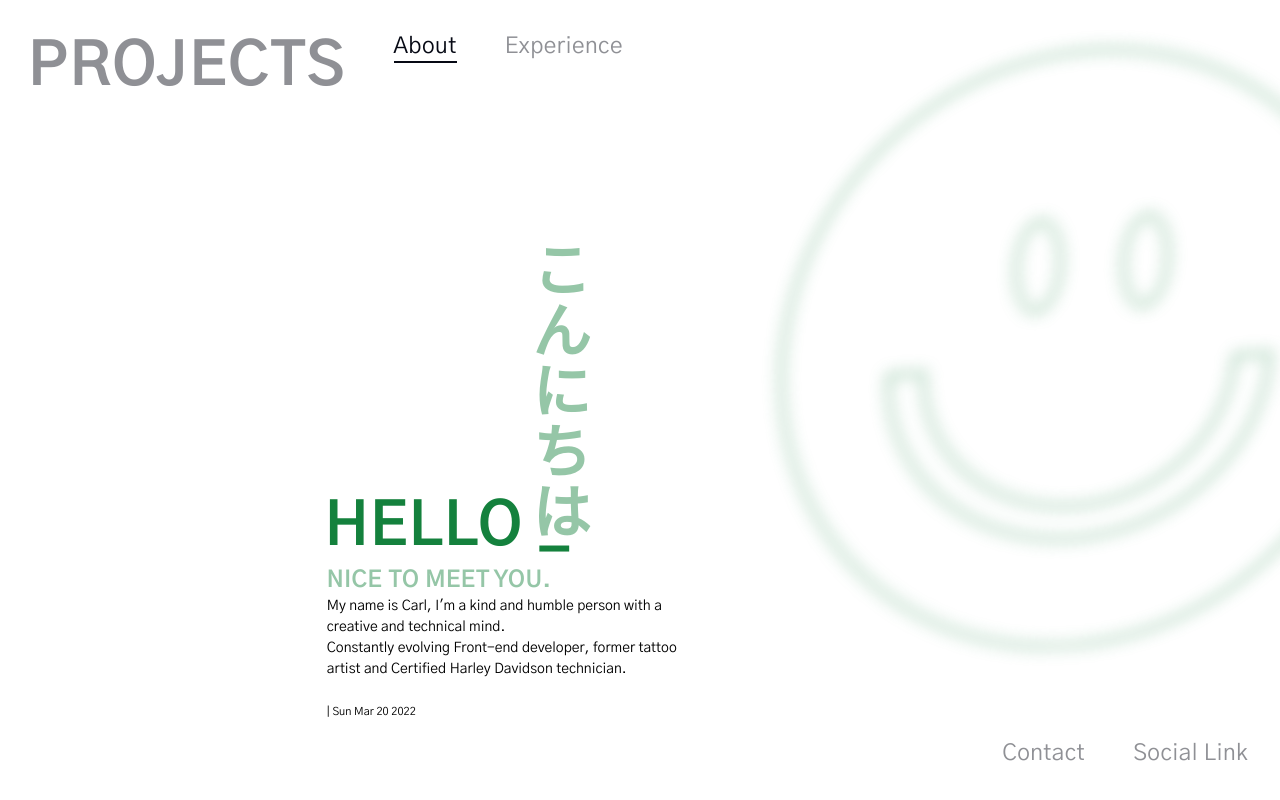
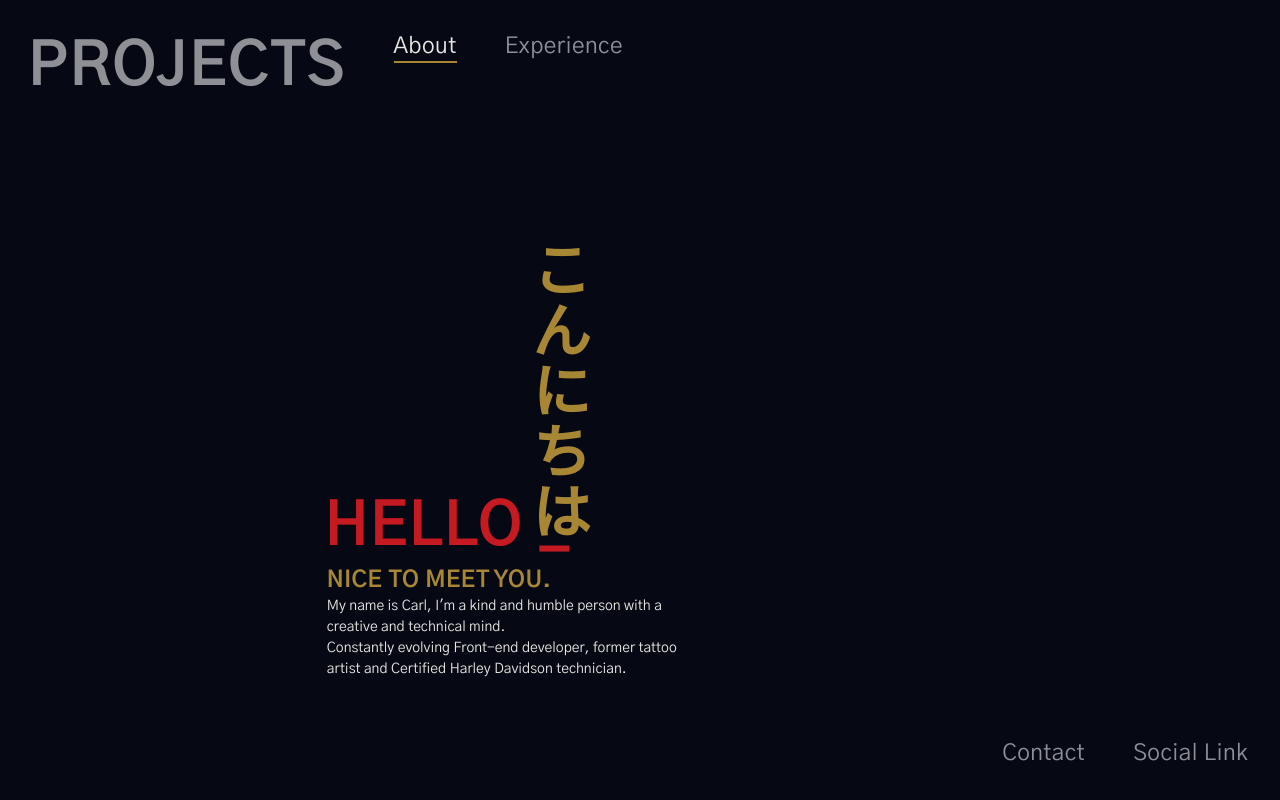
Before and after one commit to carl-vanman/Portfolio, a React (Create React App) app: page / in a window 1280 px wide. Built offline with nearby package versions, Linux system fonts and the light colour scheme.

Commit message:
change the colour settings to dark theme

```diff
--- a/src/index.css
+++ b/src/index.css
@@ -7,19 +7,22 @@
     font-family: "Gothic A1", sans-serif;
 }
 
-:root {
-    /* Colours */
-    --clr-primary: #060914;
+/*
+	version 1. Green white
+	--clr-primary: #060914;
     --clr-primary-disable: #8f9095;
     --clr-secondary: #14813d;
     --clr-secondary-disable: #95c6a7;
 
-    /* Dark mode */
-    --dark-mode-primary: #ffffff;
-    --dark-mode-primary-disable: #8f9095;
-    --dark-mode-secondary: #2873c5;
-    --dark-mode-secondary-disable: #9ec0e5;
-    --dark-mode-background: #060914;
+*/
+
+:root {
+    /* Colours version 2*/
+    --clr-primary: #e9e8e5;
+    --clr-primary-disable: #8f9095;
+    --clr-secondary: #c51a22;
+    --clr-secondary-disable: #a78734;
+    --clr-primary_background: #060914;
 
     /* Typography */
     /* https://type-scale.com/ */
@@ -45,6 +48,12 @@
     --body-bottom-margin: 1.75em;
 
     --item-spacing: 48px;
+}
+
+/* setting for version 2 */
+body {
+    background-color: var(--clr-primary_background);
+    color: var(--clr-primary);
 }
 
 h3,
@@ -101,7 +110,7 @@ a.link--active::after {
     content: "";
     height: 2px;
     width: 100%;
-    background-color: var(--clr-primary);
+    background-color: var(--clr-secondary-disable);
     position: absolute;
     left: 0px;
     display: none;
@@ -113,7 +122,7 @@ a.link--active::after {
     content: "";
     height: 2px;
     width: 100%;
-    background-color: var(--clr-primary);
+    background-color: var(--clr-secondary-disable);
     position: absolute;
     left: 0px;
 }
--- a/src/routes/About.jsx
+++ b/src/routes/About.jsx
@@ -21,9 +21,10 @@ const About = () => {
                         Constantly evolving Front-end developer, former tattoo
                         artist and Certified Harley Davidson technician.
                     </p>
-                    <p className={styles.body_date}>
-                        {`| ${new Date().toDateString()}`}
-                    </p>
+                    {/* <p className={styles.body_date}>
+                        <span>| </span>
+                        {`${new Date().toDateString()}`}
+                    </p> */}
                 </div>
             </article>
         </section>
--- a/src/routes/About.module.css
+++ b/src/routes/About.module.css
@@ -46,6 +46,14 @@
 
 .body_date {
     font-size: 11px;
+    /*  background-color: var(--clr-primary);
+    width: fit-content;
+    padding-right: var(--item-spacing); */
+}
+
+.body_date span {
+    color: var(--clr-primary);
+    font-size: var(--text-base);
 }
 
 /*
--- a/src/routes/Layout.jsx
+++ b/src/routes/Layout.jsx
@@ -10,11 +10,12 @@ import styles from "./Layout.module.css";
 const Layout = () => {
     return (
         <div className={styles.layout}>
-            <img
-                className={styles.smiley_background_image}
-                src="smiley_bg.png"
-                alt="Smiley background image"
-            />
+            {/*      <img
+                    className={styles.smiley_background_image}
+                    src="smiley_bg.png"
+                    alt="Smiley background image"
+                />
+             */}
             <header>
                 <TopNavigation />
             </header>
--- a/src/routes/Layout.module.css
+++ b/src/routes/Layout.module.css
@@ -14,26 +14,39 @@ main {
 
 .smiley_background_image {
     position: absolute;
-    right: -100px;
+    right: -40px;
     width: 600px;
     height: auto;
     top: var(--item-spacing);
-    filter: blur(8px);
-    animation: disform 12s infinite linear;
+    filter: blur(16px);
+    /* animation: disform 20s infinite linear; */
+    z-index: -99999;
 }
 
 @keyframes disform {
     0%,
     100% {
-        transform: skew(0.01turn, 4deg);
+        transform: skew(0.01turn, 2deg);
+        /* filter: blur(8px);
+        right: -100px;
+        top: 48px; */
     }
     25% {
         transform: scale(98%);
+        /* filter: blur(6px);
+        right: -90px;
+        top: 60px; */
     }
     50% {
-        transform: skew(-0.01turn, -4deg);
+        transform: skew(-0.01turn, -2deg);
+        /* filter: blur(4px);
+        right: -100px;
+        top: 48px; */
     }
     75% {
         transform: scale(102%);
+        /* filter: blur(6px);
+        right: -90px;
+        top: 60px; */
     }
 }
```
Also changed, not shown: public/smiley_bg.png, src/assets/image/smiley_bg.png.
